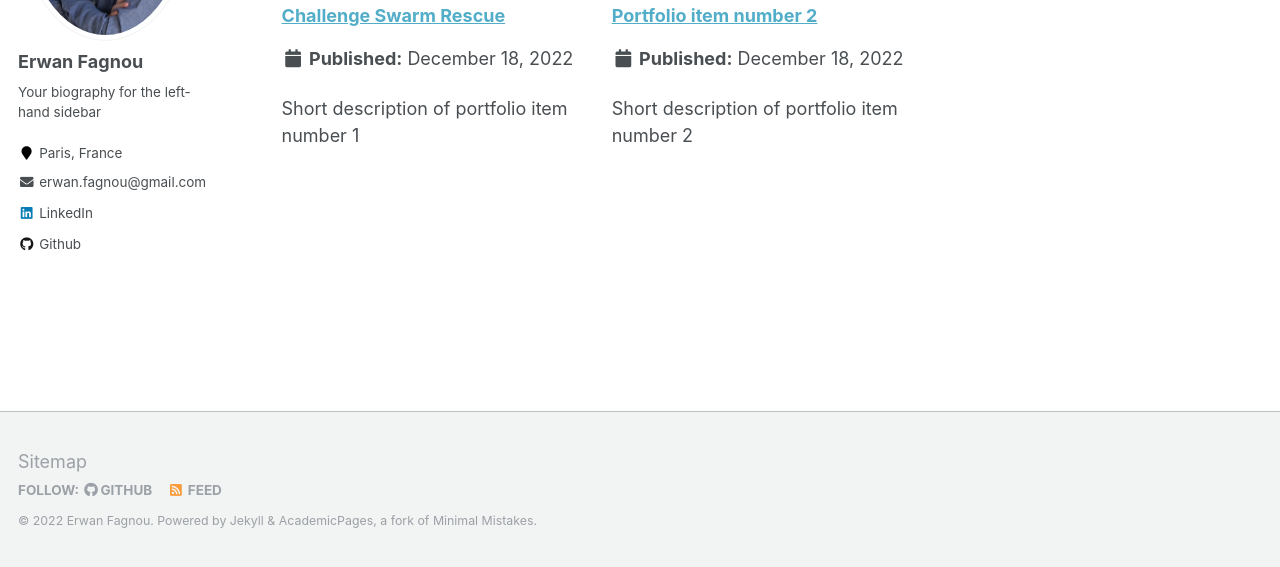
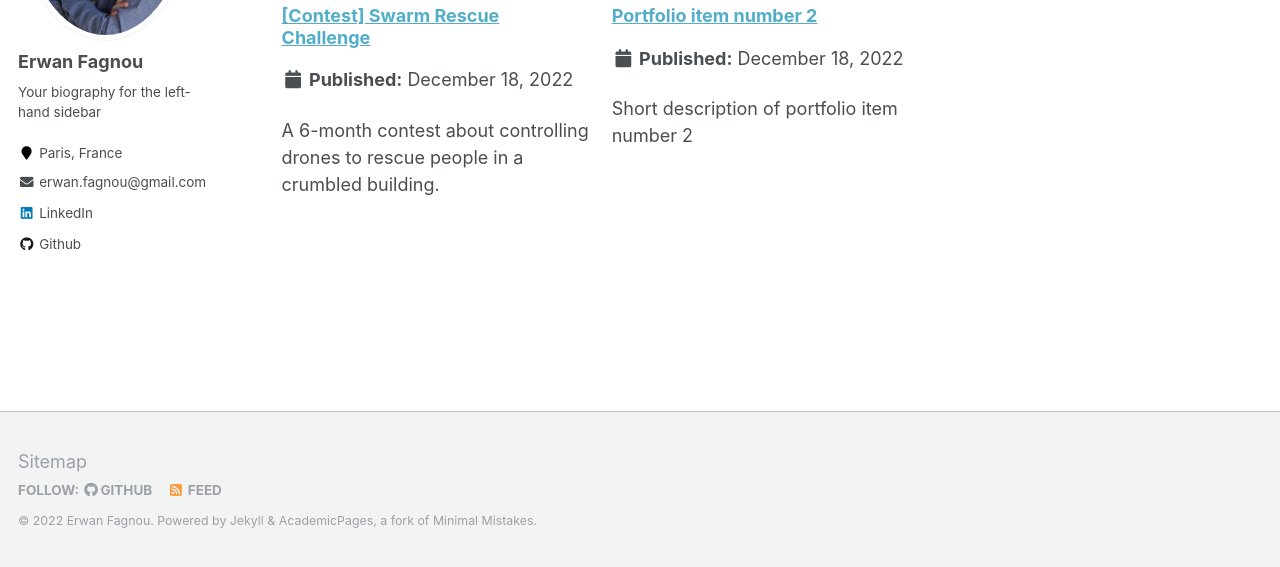
Before and after one commit to ErwanFagnou/erwanfagnou.github.io, a Jekyll site: the page built from _pages/projects.html, in a window 1280 px wide, cut to the strip 333-900 px from the top of the page. Built offline with Jekyll 4.4.1, drawn with Linux system fonts in a browser that asks for light colours; part of the change alters nothing that is shown.

Commit message:
write full project description

```diff
--- a/_projects/project-1.md
+++ b/_projects/project-1.md
@@ -1,16 +1,35 @@
 ---
-title: "Challenge Swarm Rescue"
-excerpt: "Short description of portfolio item number 1"
+title: "[Contest] Swarm Rescue Challenge"
+excerpt: "A 6-month contest about controlling drones to rescue people in a crumbled building."
 collection: projects
 teaser: "/images/projects/challenge_swarm_rescue/debug.mp4"
 teaser_type: "video"
 teaser_video_hover: false
 ---
 
-Winner of a team contest organized by DGA (Direction Générale de l'Armement) about controlling drones in a simulation to explore an unknown hostile environment and bring back injured people. Our approach used different machine learning algorithms to clean and organize the sensor data, with an MCTS search to make decisions.
+<div style="text-align: right"> <a href="https://github.com/embaba/swarm-rescue" target="_blank"><i class="fab fa-fw fa-github" aria-hidden="true" style="color: #000"></i>Github of the contest</a> </div>
 
-![name](/images/projects/challenge_swarm_rescue/swarm_rescue_play.gif)
+<ins>Ranking:</ins> **1st place** (€8000)
 
-<video autoplay loop src="/images/projects/challenge_swarm_rescue/debug.mp4"></video>
+<ins>Teammate:</ins> Nicolas Micaux
 
-This is an item in your portfolio. It can be have images or nice text. If you name the file .md, it will be parsed as markdown. If you name the file .html, it will be parsed as HTML.
+## The contest
+The DGA (Direction Générale de l'Armement) organized a 6-month contest for students to design an algorithm to control a swarm of drones in a simulation. The goal was to rescue people in an unknown building, as fast as possible. The drones were equipped with multiple sensors (GPS, Lidar, touch sensors, velocity sensor...) that had some noise, and that could fail to work in some special areas of the building. They were also able to communicate with each other within a certain range.
+
+## Our solution
+As the contest is being held again this year, please understand that we cannot disclose too many details about our solution, and our code cannot be public. However, we can give some general ideas about our approach:
+- **Sensors**: We relied on various statistical / signal processing methods to denoise the different sensors and extract relevant information.
+- **Cartography**: As the building map was unknown, the drones used the lidar data to build a map (as a 2D grid). Because the resulting map was a bit noisy and not usable as is, we used a deep learning model to denoise it.
+- **Communication**: The drones communicated their knowledge to the drones in their vicinity, with a lot of mind-bending algorithms to merge the information received, and to reduce the amount of data sent.
+- **Planning**: Once the map was built, we used corner detection to create a more abstract graph of the map (the black lines in the video below). We then used an MCTS algorithm to explore the possible decisions and choose the best one for each drone. The drones were trying to maximize a heuristic function, which was taking into account the number of people saved, the time spent, the area explored, etc.
+
+
+<figure>
+  <img src="/images/projects/challenge_swarm_rescue/swarm_rescue_play.gif" alt/>
+  <figcaption>Sample video of our drones (in blue) rescuing people (in orange) by bringing them back to the rescue zone (in red). The gray square in the middle is a zone that kills the drones that enter it.</figcaption>
+</figure>
+
+<figure>
+<video autoplay muted loop src="/images/projects/challenge_swarm_rescue/debug.mp4" style="width: -webkit-fill-available;"></video>
+<figcaption>Everything one drone (in black) sees. What is displayed is computed from its observations and the messages received from the other drones. Its planned path is shown with solid white lines, and the lines are dashed for the other drones. Black lines represent the graph used to compute the trajectory in the building. Note that drones cannot communicate if they are far from each other, so information can take some time before being updated.</figcaption>
+</figure>
```
